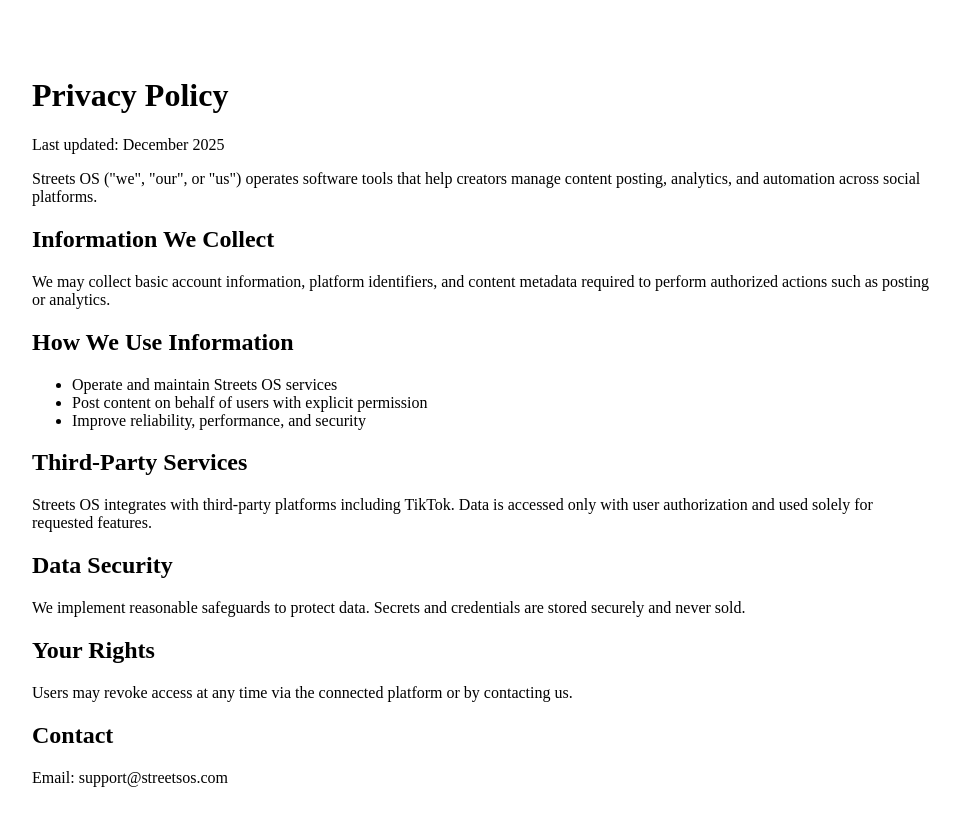
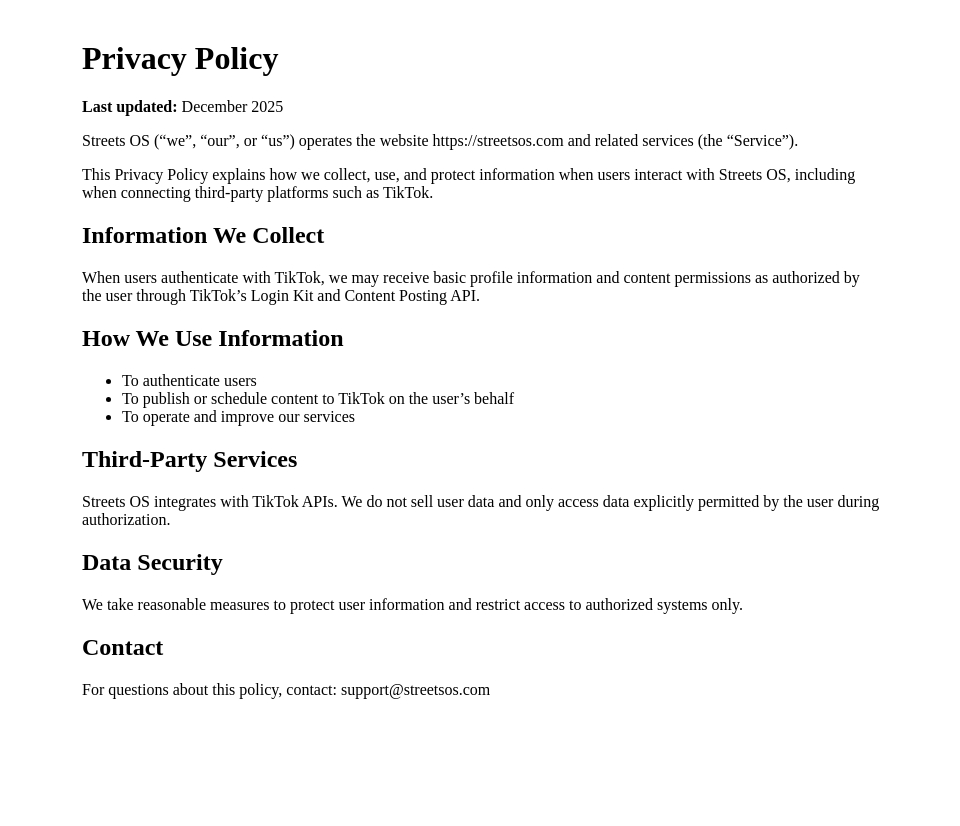
Before and after one commit to B1ggsx/streetsos-legal, a Next.js app: page /privacy in a window 1280 px wide. Shown: the top 826 px of the page, without its empty margins (158-1118 px from the left). After the commit the page ends 800 px from the top, so only its background shows below. Built offline with nearby package versions, Linux system fonts and the light colour scheme.

Commit message:
Revise Privacy Policy content and structure

```diff
--- a/app/privacy/page.tsx
+++ b/app/privacy/page.tsx
@@ -1,51 +1,48 @@
-export const metadata = {
-  title: "Privacy Policy | Streets OS",
-};
-
 export default function PrivacyPolicy() {
   return (
-    <main style={{ maxWidth: "900px", margin: "0 auto", padding: "48px 24px" }}>
+    <main style={{ maxWidth: 800, margin: "40px auto", padding: "0 16px", fontFamily: "serif" }}>
       <h1>Privacy Policy</h1>
-      <p>Last updated: December 2025</p>
+      <p><strong>Last updated:</strong> December 2025</p>
 
       <p>
-        Streets OS ("we", "our", or "us") operates software tools that help creators
-        manage content posting, analytics, and automation across social platforms.
+        Streets OS (“we”, “our”, or “us”) operates the website https://streetsos.com and related services
+        (the “Service”).
+      </p>
+
+      <p>
+        This Privacy Policy explains how we collect, use, and protect information when users interact
+        with Streets OS, including when connecting third-party platforms such as TikTok.
       </p>
 
       <h2>Information We Collect</h2>
       <p>
-        We may collect basic account information, platform identifiers, and content
-        metadata required to perform authorized actions such as posting or analytics.
+        When users authenticate with TikTok, we may receive basic profile information and content
+        permissions as authorized by the user through TikTok’s Login Kit and Content Posting API.
       </p>
 
       <h2>How We Use Information</h2>
       <ul>
-        <li>Operate and maintain Streets OS services</li>
-        <li>Post content on behalf of users with explicit permission</li>
-        <li>Improve reliability, performance, and security</li>
+        <li>To authenticate users</li>
+        <li>To publish or schedule content to TikTok on the user’s behalf</li>
+        <li>To operate and improve our services</li>
       </ul>
 
       <h2>Third-Party Services</h2>
       <p>
-        Streets OS integrates with third-party platforms including TikTok. Data is
-        accessed only with user authorization and used solely for requested features.
+        Streets OS integrates with TikTok APIs. We do not sell user data and only access data
+        explicitly permitted by the user during authorization.
       </p>
 
       <h2>Data Security</h2>
       <p>
-        We implement reasonable safeguards to protect data. Secrets and credentials
-        are stored securely and never sold.
-      </p>
-
-      <h2>Your Rights</h2>
-      <p>
-        Users may revoke access at any time via the connected platform or by
-        contacting us.
+        We take reasonable measures to protect user information and restrict access to authorized
+        systems only.
       </p>
 
       <h2>Contact</h2>
-      <p>Email: support@streetsos.com</p>
+      <p>
+        For questions about this policy, contact: support@streetsos.com
+      </p>
     </main>
   );
 }
```
